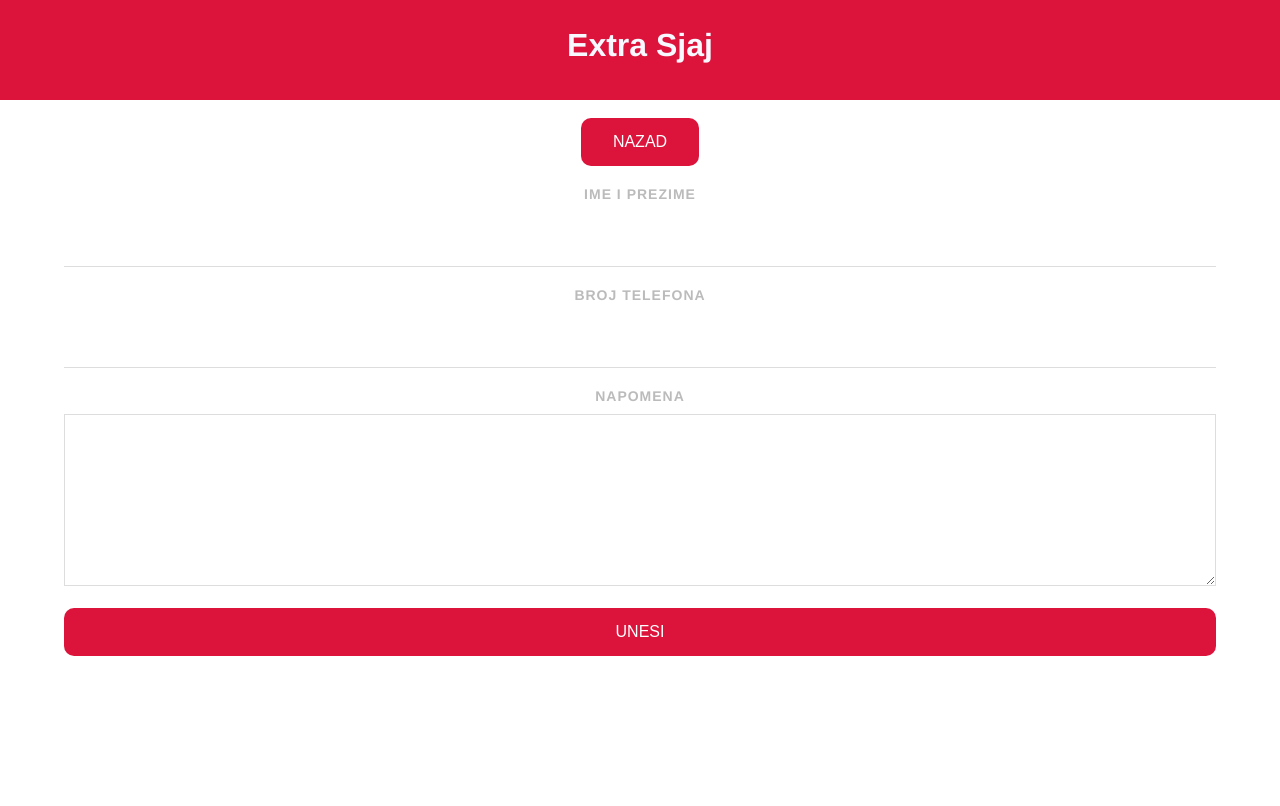
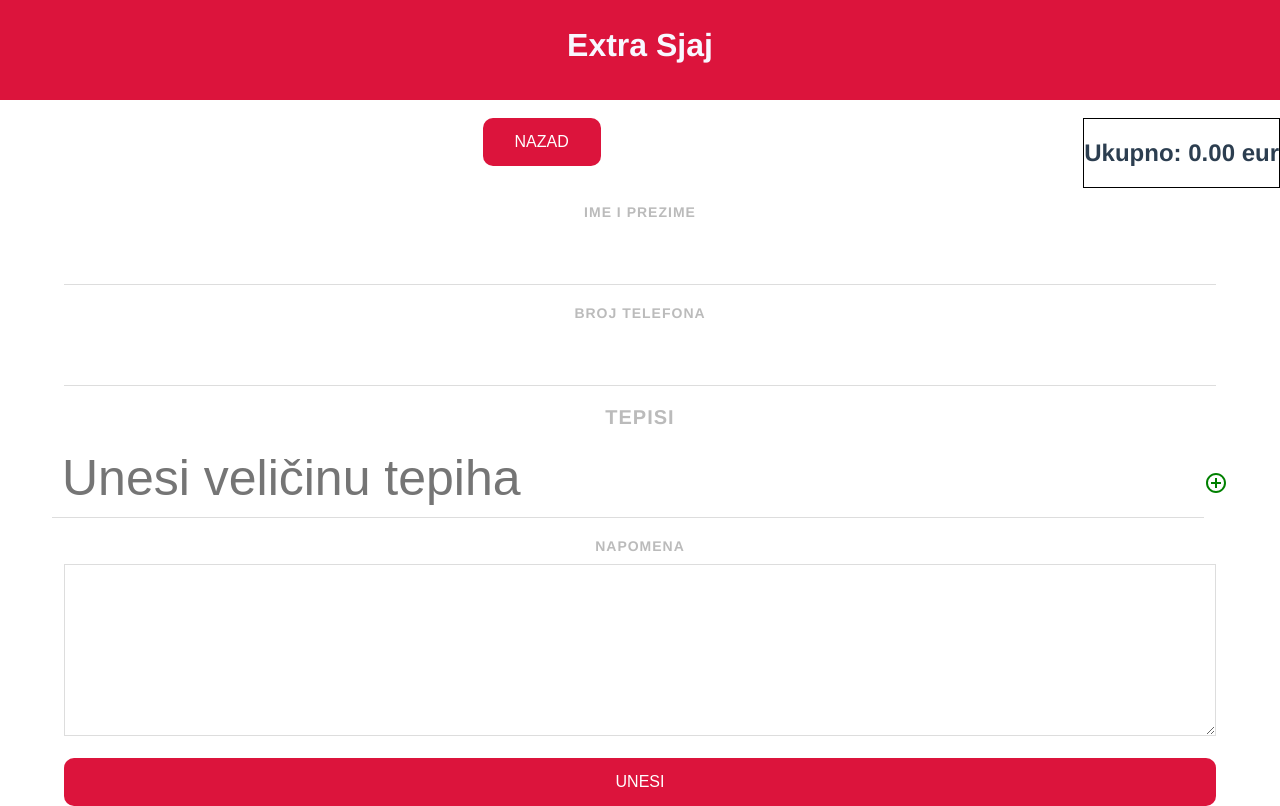
Before and after one commit to ilhankalac/extra-sjaj, a Vue app: page /novi-korisnik in a window 1280 px wide. Built offline with nearby package versions, Linux system fonts and the light colour scheme; no server answers.

Commit message:
adding custom inputs for carpets

```diff
--- a/src/views/Customer/CreateCustomer.vue
+++ b/src/views/Customer/CreateCustomer.vue
@@ -1,9 +1,61 @@
 <template>
-  <button @click="returnBack">NAZAD</button> <br />
+  <div>
+    <button @click="returnBack">NAZAD</button>
+    <div style="border: 1px solid black; float: right">
+      <h2>Ukupno: {{ total.toFixed(2) }} eur</h2>
+    </div>
+  </div>
+
+  <br />
   <label> Ime i prezime</label>
   <input type="text" ref="firstname" name="firstname" />
   <label> Broj telefona</label>
   <input type="text" ref="phonenumber" name="firstname" />
+
+  <label style="font-size:20px">Tepisi</label>
+
+  <div v-for="(input, index) in customerCarpets" :key="`phoneInput-${index}`">
+    <input
+      @blur="makeCorrectInput(carpets[index], index)"
+      style="font-size:50px"
+      type="text"
+      v-model="carpets[index]"
+      placeholder="Unesi veličinu tepiha"
+    />
+    <!--          Add Svg Icon-->
+    <svg
+      @click="addField(input, customerCarpets)"
+      xmlns="http://www.w3.org/2000/svg"
+      viewBox="0 0 24 24"
+      width="24"
+      height="24"
+      class="ml-2 cursor-pointer"
+    >
+      <path fill="none" d="M0 0h24v24H0z" />
+      <path
+        fill="green"
+        d="M11 11V7h2v4h4v2h-4v4h-2v-4H7v-2h4zm1 11C6.477 22 2 17.523 2 12S6.477 2 12 2s10 4.477 10 10-4.477 10-10 10zm0-2a8 8 0 1 0 0-16 8 8 0 0 0 0 16z"
+      />
+    </svg>
+
+    <!--          Remove Svg Icon-->
+    <svg
+      v-show="customerCarpets.length > 1"
+      @click="removeField(index, customerCarpets)"
+      xmlns="http://www.w3.org/2000/svg"
+      viewBox="0 0 24 24"
+      width="24"
+      height="24"
+      class="ml-2 cursor-pointer"
+    >
+      <path fill="none" d="M0 0h24v24H0z" />
+      <path
+        fill="#EC4899"
+        d="M12 22C6.477 22 2 17.523 2 12S6.477 2 12 2s10 4.477 10 10-4.477 10-10 10zm0-2a8 8 0 1 0 0-16 8 8 0 0 0 0 16zm0-9.414l2.828-2.829 1.415 1.415L13.414 12l2.829 2.828-1.415 1.415L12 13.414l-2.828 2.829-1.415-1.415L10.586 12 7.757 9.172l1.415-1.415L12 10.586z"
+      />
+    </svg>
+  </div>
+
   <label> Napomena</label>
   <textarea ref="napomena" rows="10"></textarea>
   <br />
@@ -15,14 +67,56 @@
 <script>
 import { projectFirestore } from "../../firebase/config";
 export default {
+  name: "AddRemove",
   data() {
     return {
       insertCheck: true,
+      customerCarpets: [{ phone: "" }],
+      carpets: [],
+      finishedInput: false,
+      total: 0,
     };
   },
   methods: {
     returnBack() {
       this.$router.go(-1);
+    },
+    addField(value, fieldType) {
+      fieldType.push({ value: "" });
+      this.finishedInput = false;
+    },
+    removeField(index, fieldType) {
+      fieldType.splice(index, 1);
+      this.carpets.splice(index, 1);
+      console.log(this.carpets.length);
+      this.totalQuadrature();
+    },
+    makeCorrectInput(value, index) {
+      if (this.carpets[index] !== undefined) {
+        let splittedText = this.carpets[index]
+          .toString()
+          .split(" ")
+          .filter((item) => item !== "" && item !== "*" && item !== "=");
+        let length = splittedText[0];
+        let width = splittedText[1];
+
+        if (length === undefined) length = 1;
+        if (width === undefined) width = 1;
+
+        let quadrature = Number(length) * Number(width);
+        this.carpets[index] = length + " * " + width + " = " + quadrature;
+        this.totalQuadrature();
+      }
+
+      // if(value.keycode !== )
+    },
+    totalQuadrature() {
+      console.log(this.carpets.length);
+      this.total = 0;
+      this.carpets.forEach((val) => {
+        let currentQuadrature = val.split(" ")[val.split(" ").length - 1];
+        this.total += Number(currentQuadrature);
+      });
     },
     async insertNewCustomer() {
       const newCustomer = {
@@ -32,14 +126,16 @@ export default {
         CreationTime: Date.now(),
       };
       // CHECKING IF NAME AND TELEPHONE ARE INPUTED
-      if (
-        !(newCustomer.ImePrezime == null || newCustomer.ImePrezime.trim() === "") &&
-        !(newCustomer.BrojTel == null || newCustomer.BrojTel.trim() === "")
-      ) {
-        const res = await projectFirestore.collection("customers").add(newCustomer);
-        this.$router.push("/");
-        this.insertCheck = true;
-      } else this.insertCheck = false;
+      console.log(this.customerCarpets);
+      console.log(this.carpets);
+      // if (
+      //   !(newCustomer.ImePrezime == null || newCustomer.ImePrezime.trim() === "") &&
+      //   !(newCustomer.BrojTel == null || newCustomer.BrojTel.trim() === "")
+      // ) {
+      //   const res = await projectFirestore.collection("customers").add(newCustomer);
+      //   this.$router.push("/");
+      //   this.insertCheck = true;
+      // } else this.insertCheck = false;
     },
   },
 };
```
